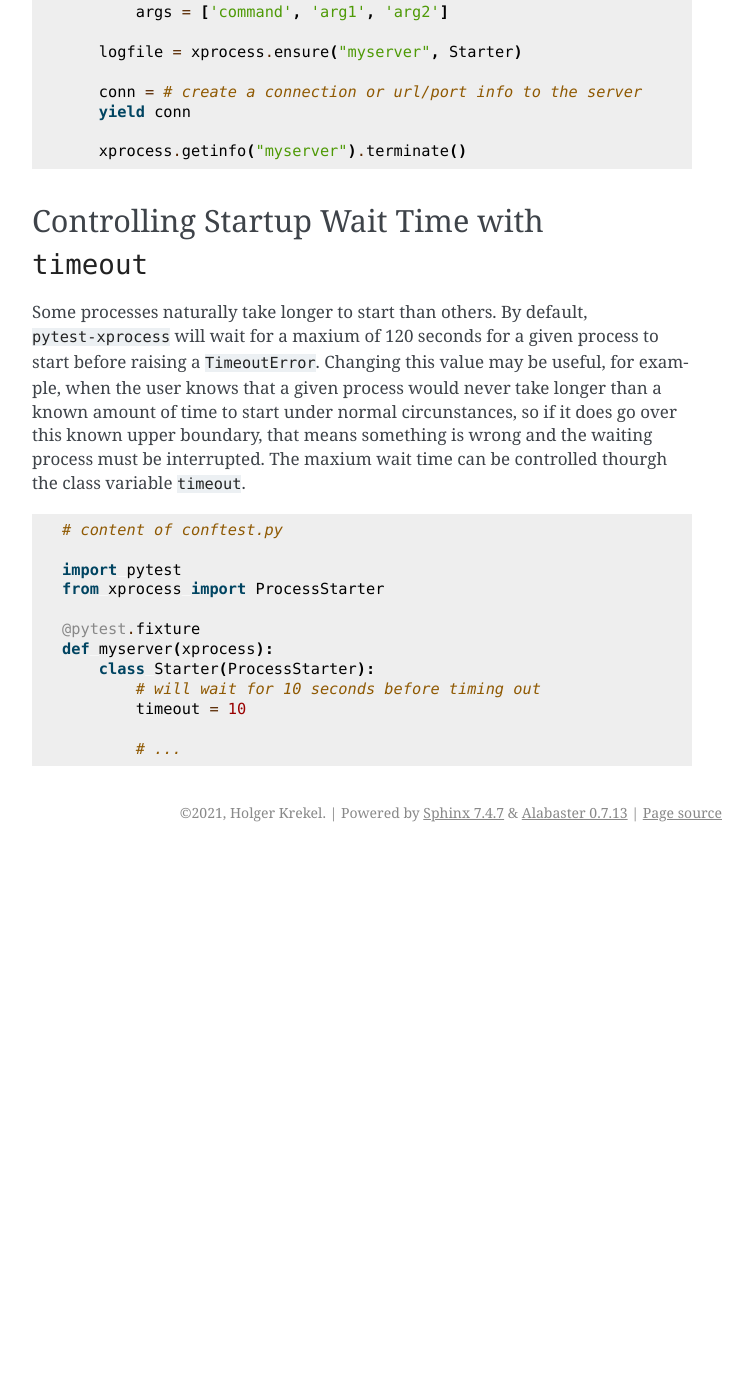
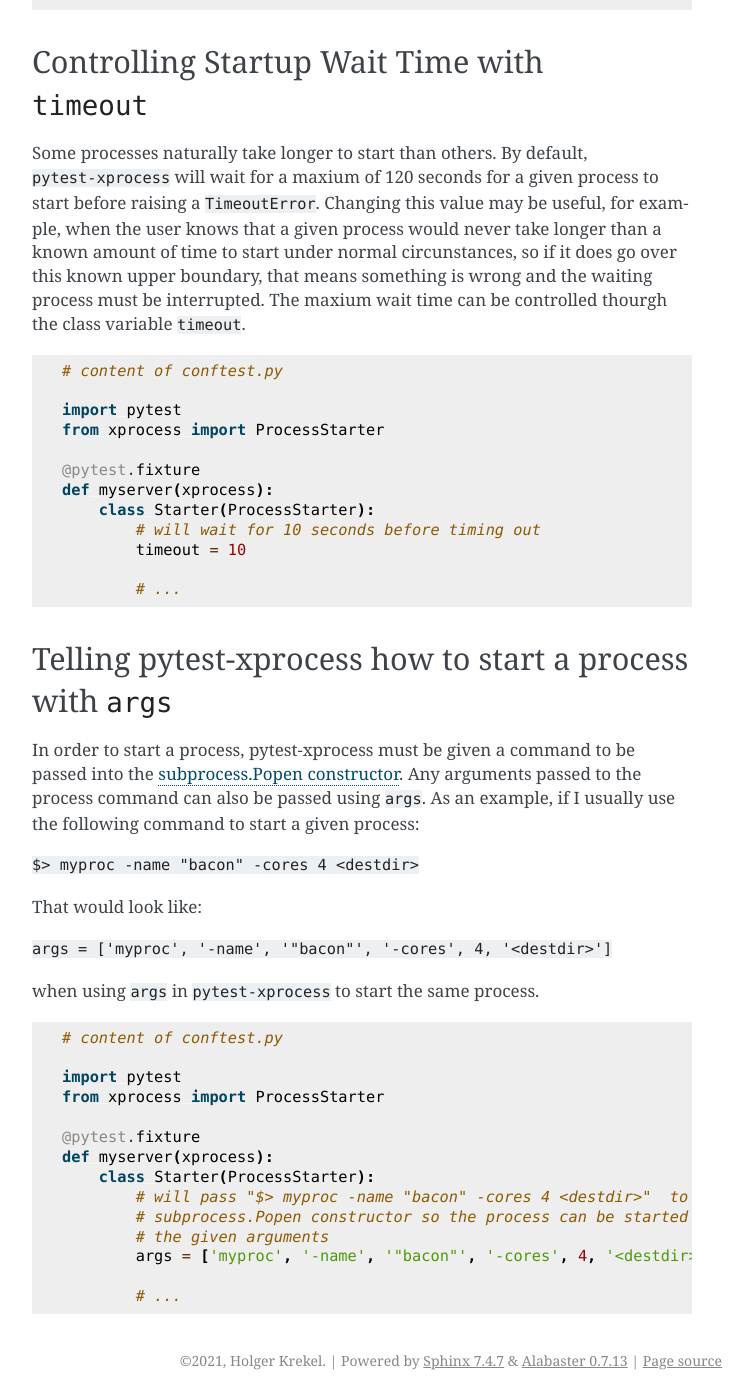
Before and after one commit to pytest-dev/pytest-xprocess, a Sphinx documentation site: the page built from docs/source/starter.rst, in a window 1280 px wide and 1400 px high, scrolled down 786 px. Shown: the whole window, without its empty margins (388-1141 px from the left). Built offline with Sphinx 7.4.7, drawn with Linux system fonts in a browser that asks for light colours; before the commit the page ends 1638 px from its top, so only the background shows below that; some of the changed text lies outside the part shown.

Commit message:
add args to starter docs

```diff
--- a/docs/source/starter.rst
+++ b/docs/source/starter.rst
@@ -24,20 +24,12 @@ It's important to note that ``pattern`` is a regular expression and will be matc
     @pytest.fixture
     def myserver(xprocess):
         class Starter(ProcessStarter):
-
             # Here, we assume that our hypothetical process
             # will print the message "server has started"
             # once initialization is done
             pattern = "[Ss]erver has started!"
 
-            args = ['command', 'arg1', 'arg2']
-
-        logfile = xprocess.ensure("myserver", Starter)
-
-        conn = # create a connection or url/port info to the server
-        yield conn
-
-        xprocess.getinfo("myserver").terminate()
+            # ...
 
 
 Controlling Startup Wait Time with ``timeout``
@@ -59,3 +51,34 @@ Some processes naturally take longer to start than others. By default, ``pytest-
             timeout = 10
 
             # ...
+
+
+Telling pytest-xprocess how to start a process with ``args``
+~~~~~~~~~~~~~~~~~~~~~~~~~~~~~~~~~~~~~~~~~~~~~~~~~~~~~~~~~~~~~
+
+In order to start a process, pytest-xprocess must be given a command to be passed into the `subprocess.Popen constructor <https://docs.python.org/3/library/subprocess.html#popen-constructor>`_. Any arguments passed to the process command can also be passed using ``args``. As an example, if I usually use the following command to start a given process:
+
+``$> myproc -name "bacon" -cores 4 <destdir>``
+
+That would look like:
+
+``args = ['myproc', '-name', '"bacon"', '-cores', 4, '<destdir>']``
+
+when using ``args`` in  ``pytest-xprocess`` to start the same process.
+
+.. code-block:: python
+
+    # content of conftest.py
+
+    import pytest
+    from xprocess import ProcessStarter
+
+    @pytest.fixture
+    def myserver(xprocess):
+        class Starter(ProcessStarter):
+            # will pass "$> myproc -name "bacon" -cores 4 <destdir>"  to the
+            # subprocess.Popen constructor so the process can be started with
+            # the given arguments
+            args = ['myproc', '-name', '"bacon"', '-cores', 4, '<destdir>']
+
+            # ...
```
